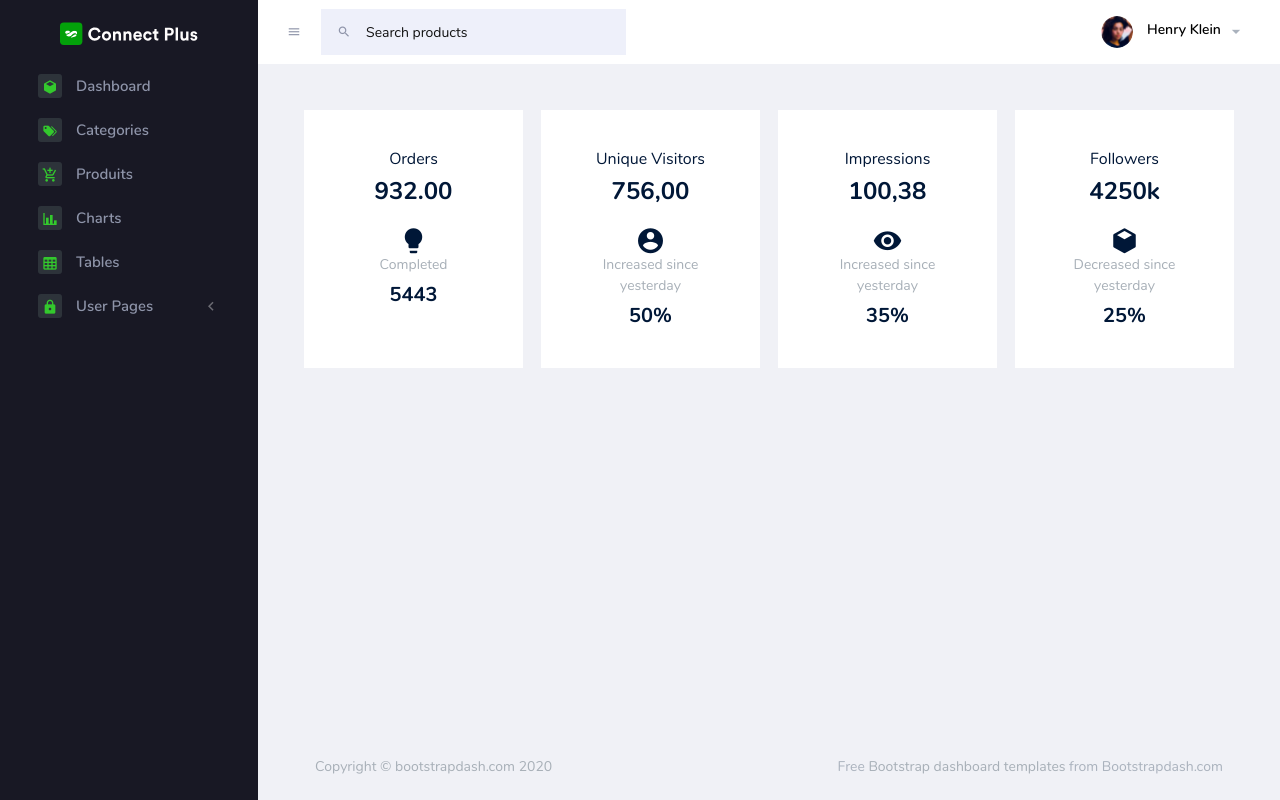
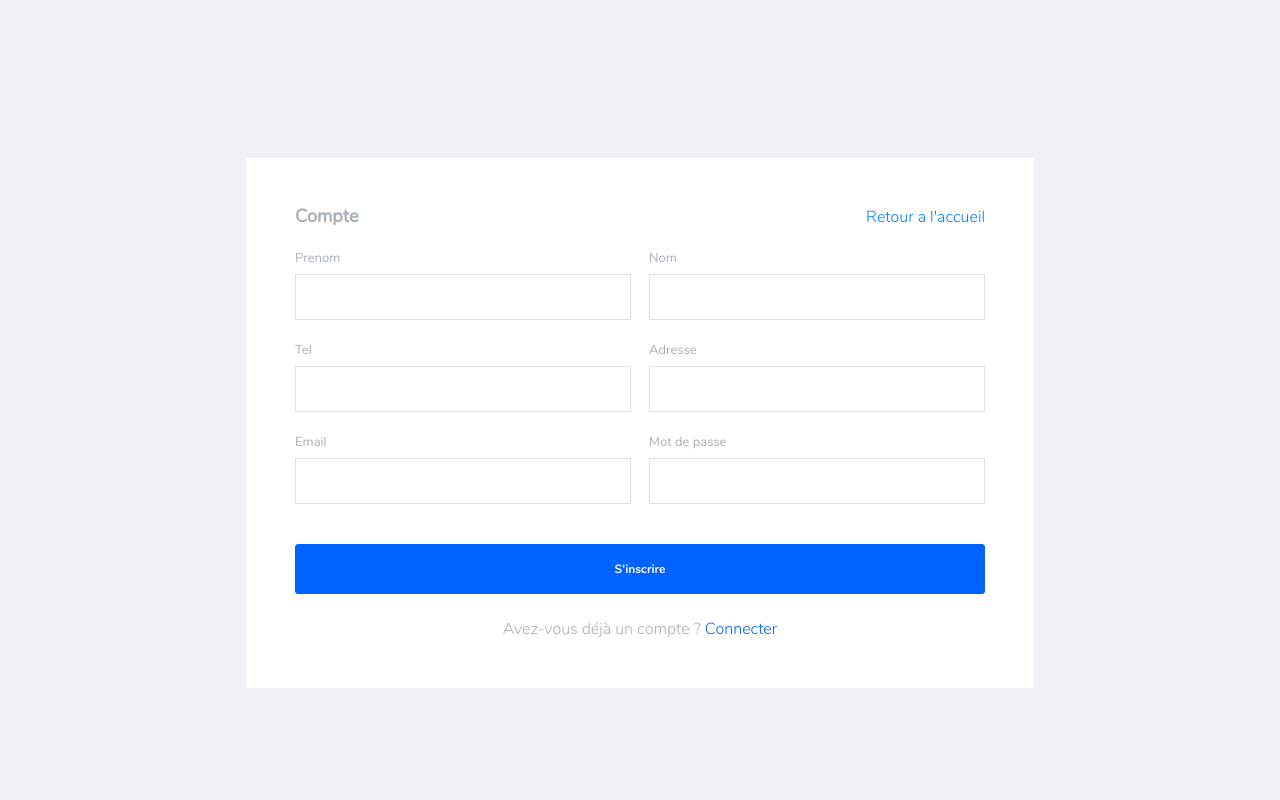
Before and after one commit to NiangPro/ecommercephp, a PHP site: page /index.php?page=register in a window 1280 px wide. Run offline with PHP 8.4, Linux system fonts and the light colour scheme.

```diff
--- /dev/null
+++ b/controllers/registerController.php
@@ -0,0 +1,11 @@
+<?php
+
+if (isset($_POST["ajouter"])) {
+    extract($_POST);
+
+    if (inscrire($prenom, $nom, $adresse, $tel, $email, $mdp)) {
+        return header("Location:?page=login&message=ajout compte avec succes");
+    }
+}
+
+require_once("views/register.view.php");
--- a/index.php
+++ b/index.php
@@ -6,6 +6,18 @@ if (isset($_GET["page"])) {
     switch ($_GET["page"]) {
         case 'categorie':
             require_once("controllers/categorieController.php");
+            break;
+        case 'produit':
+            require_once("controllers/produitController.php");
+            break;
+        case 'login':
+            require_once("controllers/loginController.php");
+            break;
+        case 'register':
+            require_once("controllers/registerController.php");
+            break;
+        case 'dashboard':
+            require_once("controllers/dashboardController.php");
             break;
 
         default:
--- a/models/database.php
+++ b/models/database.php
@@ -10,7 +10,7 @@ try {
 function inscrire($prenom, $nom, $adresse, $tel, $email, $mdp){
     global $db;
     try {
-        $q = $db->prepare("INSERT INTO user VALUES(null, :prenom, :nom, :tel, :adresse, :email, :mdp)");
+        $q = $db->prepare("INSERT INTO user VALUES(null, :prenom, :nom, :tel, :adresse, :email, :mdp, 'user')");
         $q->execute([
             "prenom" => $prenom,
             "nom" => $nom,
@@ -38,7 +38,17 @@ function connecter($email, $mdp){
         die("Erreur : ".$th->getMessage());
     }
 }
+function produits(){
+    global $db;
+    try {
+        $q = $db->prepare("SELECT * FROM produit");
+        $q->execute();
 
+        return $q->fetchAll(PDO::FETCH_OBJ);
+    } catch (\PDOException $th) {
+        die("Erreur : ".$th->getMessage());
+    }
+}
 function categories(){
     global $db;
     try {
@@ -101,16 +111,17 @@ function supprimerCategorie($id){
     }
 }
 
-function ajouterProduit($nom, $prix, $qteStock, $image, $categorie_id, $visted){
+function ajouterProduit($nom, $prix, $qteStock, $image, $categorie_id, $visted, $description){
     global $db;
     try {
-        $q = $db->prepare("INSERT INTO produit VALUES(null, :nom, :prix, :qteStock, :visted, :image, :categorie_id)");
+        $q = $db->prepare("INSERT INTO produit VALUES(null, :nom, :prix, :qteStock, :visted, :image, :categorie_id, :description)");
         return $q->execute([
             "nom" => $nom,
             "prix" => $prix,
             "qteStock" => $qteStock,
             "visted" => $visted,
             "image" => $image,
+            "description" => $description,
             "categorie_id" => $categorie_id
         ]);
     } catch (\PDOException $th) {
--- a/partials/navbar.php
+++ b/partials/navbar.php
@@ -19,7 +19,7 @@
                   <span class="badge">0</span>
                 </a>
               <!-- </button> -->
-              <a class="btn btn-light rounded-circle" href="" title="connecter"><i class="fa fa-user"></i></a>
+              <a class="btn btn-light rounded-circle" href="?page=login" title="connecter"><i class="fa fa-user"></i></a>
             </div>
           </div>
         </div>
--- a/themes/footer.php
+++ b/themes/footer.php
@@ -1,3 +1,4 @@
+<?php if (isset($_GET["page"]) && $_GET["page"] != "login" && $_GET["page"] != "register"): ?>
 </div>
           <!-- content-wrapper ends -->
 <footer class="footer">
@@ -15,6 +16,7 @@
       <!-- page-body-wrapper ends -->
     </div>
     <!-- container-scroller -->
+  <?php endif; ?>
     <!-- plugins:js -->
     <script src="assets/vendors/js/vendor.bundle.base.js"></script>
     <!-- endinject -->
--- a/themes/header.php
+++ b/themes/header.php
@@ -22,6 +22,15 @@
     <link rel="shortcut icon" href="assets/images/favicon.png" />
   </head>
   <body>
+  <?php if(isset($_GET["message"])  && ($_GET["page"] == "login" || $_GET["page"] == "register") ): ?>
+    <div class="alert alert-warning alert-dismissible fade show" role="alert">
+      <strong><?= $_GET["message"] ?></strong> .
+      <button type="button" class="close" data-dismiss="alert" aria-label="Close">
+        <span aria-hidden="true">&times;</span>
+      </button>
+    </div>
+  <?php endif; ?>
+    <?php if(isset($_GET["page"]) && $_GET["page"] != "login" && $_GET["page"] != "register"): ?>
     <div class="container-scroller">
       <!-- partial:../../partials/_navbar.html -->
       <?php require_once("themes/navbar.php"); ?>
@@ -32,3 +41,12 @@
         <!-- partial -->
         <div class="main-panel">
           <div class="content-wrapper">
+            <?php if(isset($_GET["message"])): ?>
+              <div class="alert alert-warning alert-dismissible fade show" role="alert">
+                <strong><?= $_GET["message"] ?></strong> .
+                <button type="button" class="close" data-dismiss="alert" aria-label="Close">
+                  <span aria-hidden="true">&times;</span>
+                </button>
+              </div>
+            <?php endif; ?>
+        <?php endif; ?>
--- /dev/null
+++ b/views/register.view.php
@@ -0,0 +1,56 @@
+<div class="container-scroller">
+      <div class="container-fluid page-body-wrapper full-page-wrapper">
+        <div class="content-wrapper d-flex align-items-center auth">
+          <div class="row flex-grow">
+            <div class="col-lg-8 mx-auto">
+              <div class="auth-form-light text-left p-5">
+                <div class="row">
+                  <h4 class="col-md-6">Compte</h4>
+                  <div class=" col-md-6 text-right">
+
+                    <a href="?" class="font-weight-light">Retour a l'accueil</a>
+                  </div>
+
+                </div>
+                <form class="pt-3" method="POST">
+                  <div class="row">
+                    <div class="form-group col-md-6">
+                      <label for="">Prenom</label>
+                      <input type="text" required class="form-control form-control" name="prenom">
+                    </div>
+                    <div class="form-group col-md-6">
+                      <label for="">Nom</label>
+                      <input type="text" required class="form-control form-control" name="nom">
+                    </div>
+                    <div class="form-group col-md-6">
+                      <label for="">Tel</label>
+                      <input type="text" required class="form-control form-control" name="tel">
+                    </div>
+                    <div class="form-group col-md-6">
+                      <label for="">Adresse</label>
+                      <input type="text" required class="form-control form-control" name="adresse">
+                    </div>
+                    <div class="form-group col-md-6">
+                      <label for="">Email</label>
+                      <input type="text" required class="form-control form-control" name="email">
+                    </div>
+                    <div class="form-group col-md-6">
+                      <label for="">Mot de passe</label>
+                      <input type="password" required class="form-control form-control" name="mdp">
+                    </div>
+                  </div>
+
+                  <div class="mt-3">
+                    <button class="btn btn-block btn-primary  font-weight-medium auth-form-btn" name="ajouter" type="submit">S'inscrire</button>
+                  </div>
+                  <div class="text-center mt-4 font-weight-light"> Avez-vous déjà un compte ? <a href="?page=login" class="text-primary">Connecter</a>
+                  </div>
+                </form>
+              </div>
+            </div>
+          </div>
+        </div>
+        <!-- content-wrapper ends -->
+      </div>
+      <!-- page-body-wrapper ends -->
+    </div>
```
Also changed, not shown: controllers/loginController.php (added, +11 -0 lines), controllers/produitController.php (+35 -0 lines), views/ajouts/addProduit.php (added, +55 -0 lines), views/login.view.php (added, +31 -0 lines), views/produit.view.php (+45 -0 lines), images/1690191722.jpg (added), images/1690191787.jpg (added), views/categorie.view.php (indentation only).
